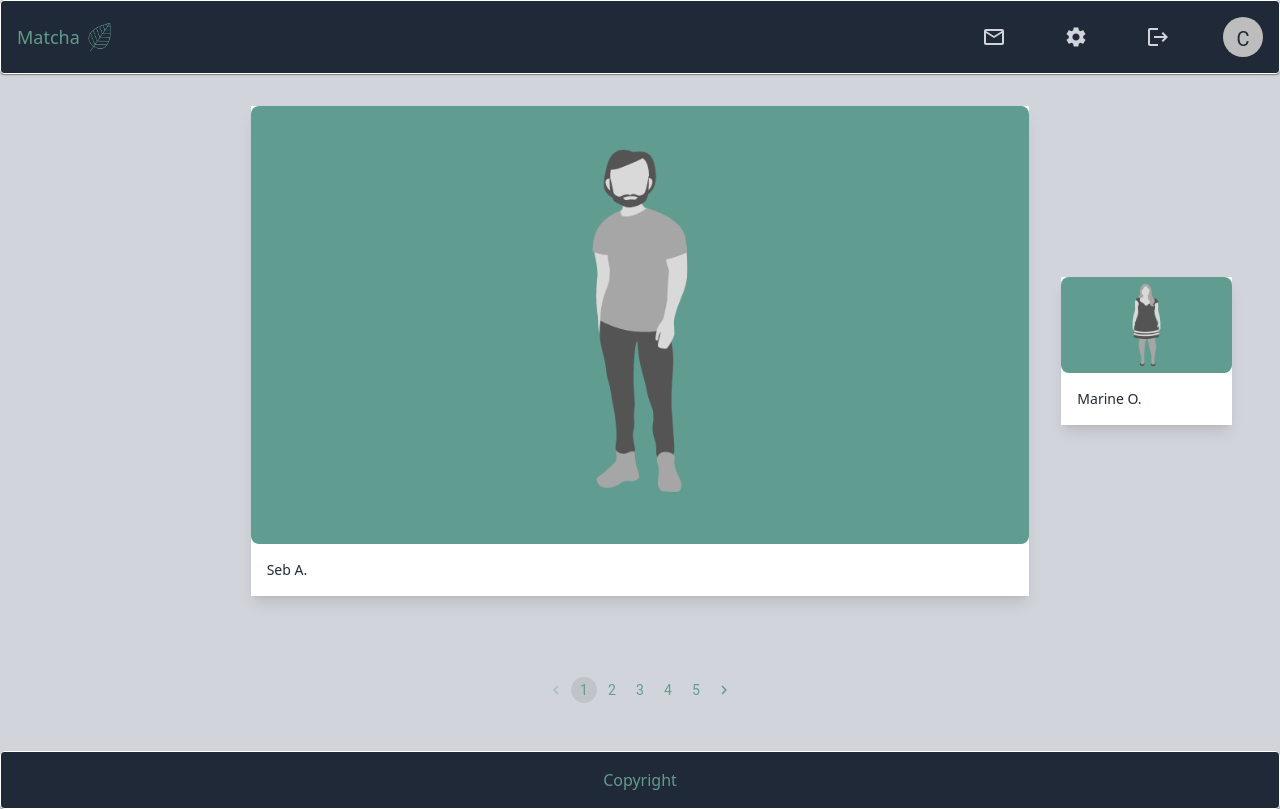
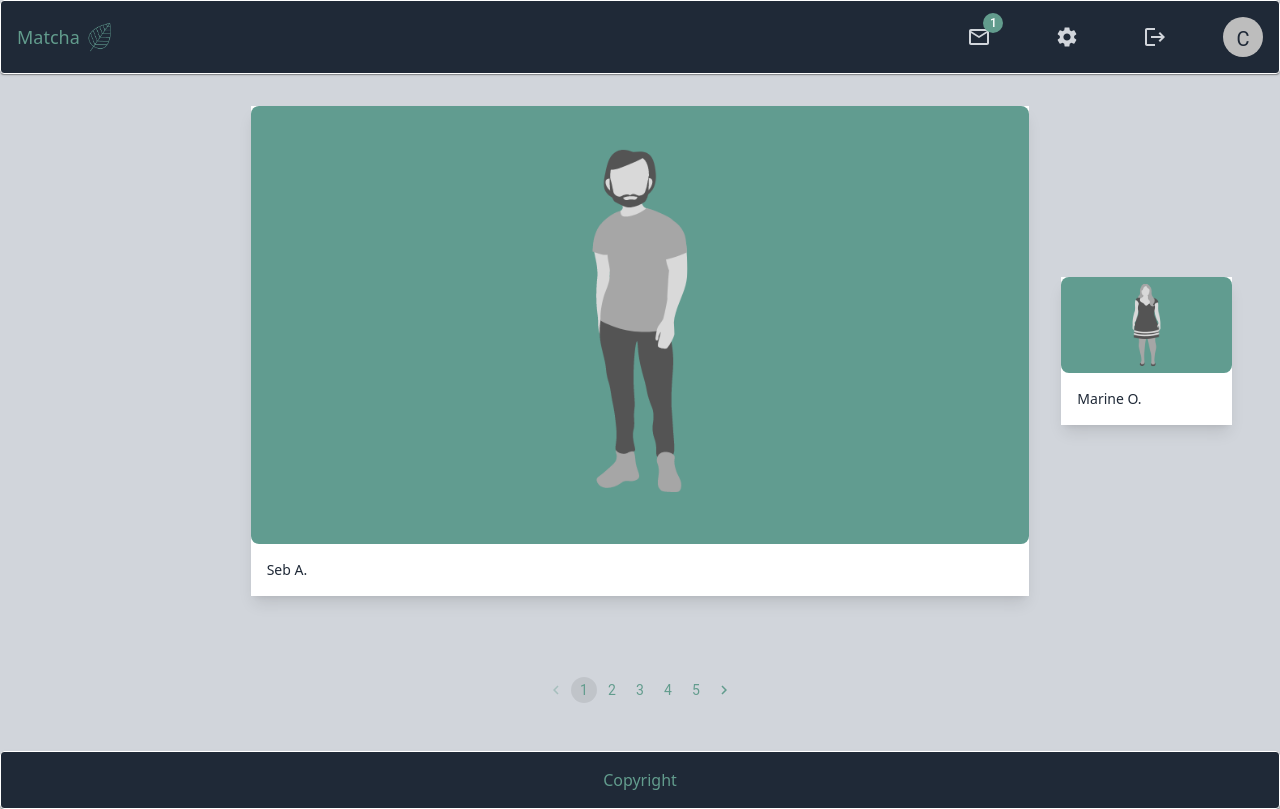
Before and after one commit to claire-d-b/Matcha_front_local, a Next.js app: page /match in a window 1280 px wide. Built offline with nearby package versions, Linux system fonts and the light colour scheme.

Commit message:
Add mockup for message notif

```diff
--- /dev/null
+++ b/src/app/Cbadge.tsx
@@ -0,0 +1,18 @@
+import Badge from '@mui/material/Badge';
+import Stack from '@mui/material/Stack';
+import MailIcon from '@mui/icons-material/Mail';
+import React, { ReactNode } from 'react'
+
+interface ComponentProps {
+  opts?: string;
+}
+
+const _: React.FC<ComponentProps> = ({ opts }) => {
+  return (
+      <Badge badgeContent={4} color="success">
+        <MailIcon color="action" />
+      </Badge>
+  )
+}
+
+export default _
--- a/src/app/Cnav.tsx
+++ b/src/app/Cnav.tsx
@@ -1,6 +1,6 @@
 'use client';
 
-import * as React from 'react';
+import React, { ReactNode } from 'react'
 import Box from '@mui/material/Box';
 import Avatar from '@mui/material/Avatar';
 import Menu from '@mui/material/Menu';
@@ -14,12 +14,14 @@ import PersonAdd from '@mui/icons-material/PersonAdd';
 import Settings from '@mui/icons-material/Settings';
 import Logout from '@mui/icons-material/Logout';
 import MailOutlineIcon from '@mui/icons-material/MailOutline';
+import Badge from '@mui/material/Badge';
+import theme from './theme'
 
+const messages = ['un message']
 
 interface ComponentProps {
     className: any
 }
-
 
 const _: React.FC<ComponentProps> = ({ className }) => {
   const [anchorEl, setAnchorEl] = React.useState<null | HTMLElement>(null);
@@ -33,9 +35,11 @@ const _: React.FC<ComponentProps> = ({ className }) => {
   return (
     <React.Fragment>
       <div className={className}>
-        <IconButton className="font-thin" size="small"><MailOutlineIcon className="text-base md:text-2xl text-gray-300" /></IconButton>
-        <IconButton className="font-thin" size="small"><Settings className="text-base md:text-2xl text-gray-300"/></IconButton>
-        <IconButton className="font-thin" size="small"><Logout className="text-base md:text-2xl text-gray-300" /></IconButton>
+        { messages.length && <Badge badgeContent={1} overlap="circular" className="text-gray-400">
+          <IconButton className="font-thin border bg-gray-600"><MailOutlineIcon className="text-base md:text-2xl text-gray-300" /></IconButton>
+          </Badge> }
+        <IconButton className="font-thin border bg-gray-600"><Settings className="text-base md:text-2xl text-gray-300"/></IconButton>
+        <IconButton className="font-thin border bg-gray-600"><Logout className="text-base md:text-2xl text-gray-300" /></IconButton>
         <Avatar className="text-sm md:text-xl md:pt-1">C</Avatar>
       </div>
     </React.Fragment>
--- a/src/app/theme.ts
+++ b/src/app/theme.ts
@@ -105,6 +105,14 @@ const theme = createTheme({
               },
             },
           },
+          MuiBadge: {
+            styleOverrides: {
+              badge: {
+                backgroundColor: '#629c8d', // Change this to your desired background color
+                color: 'white', // Text color
+              },
+            },
+          },
         },
     // Optional: customize other theme properties here
 });
```
